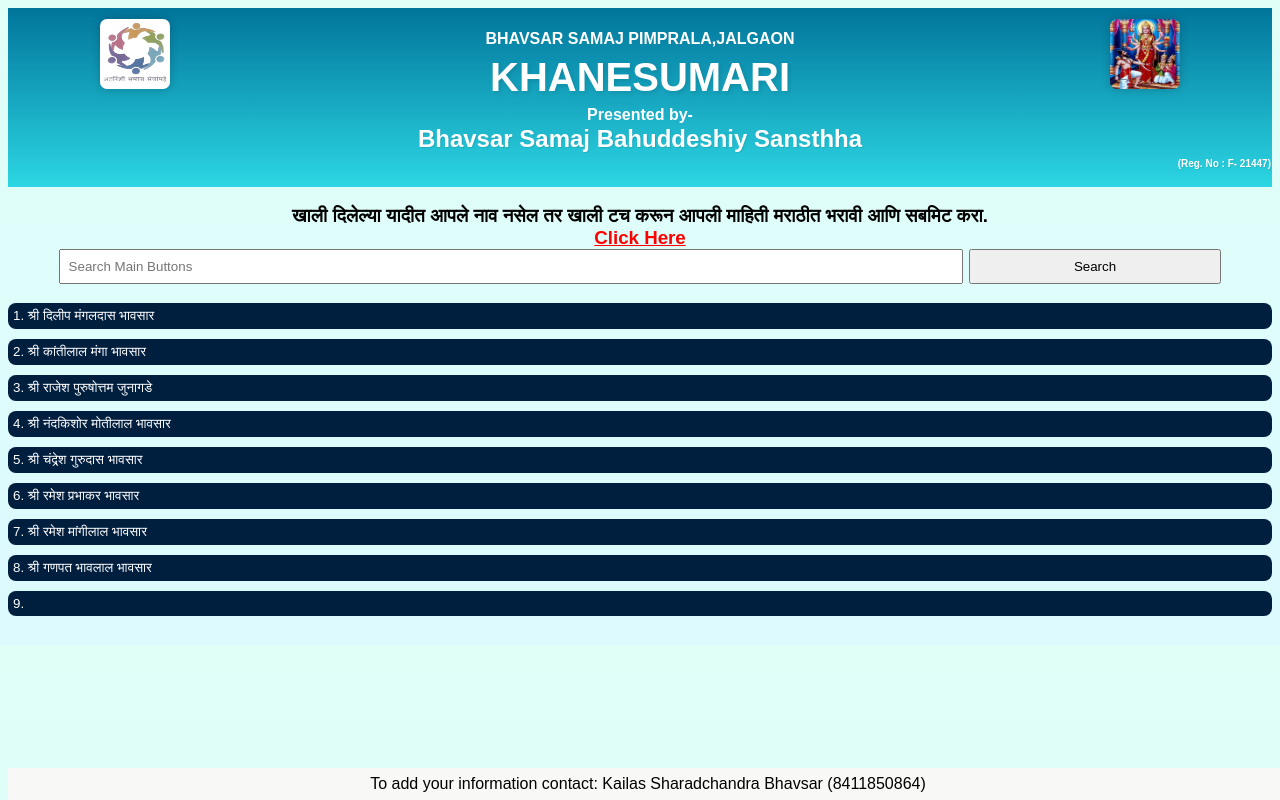
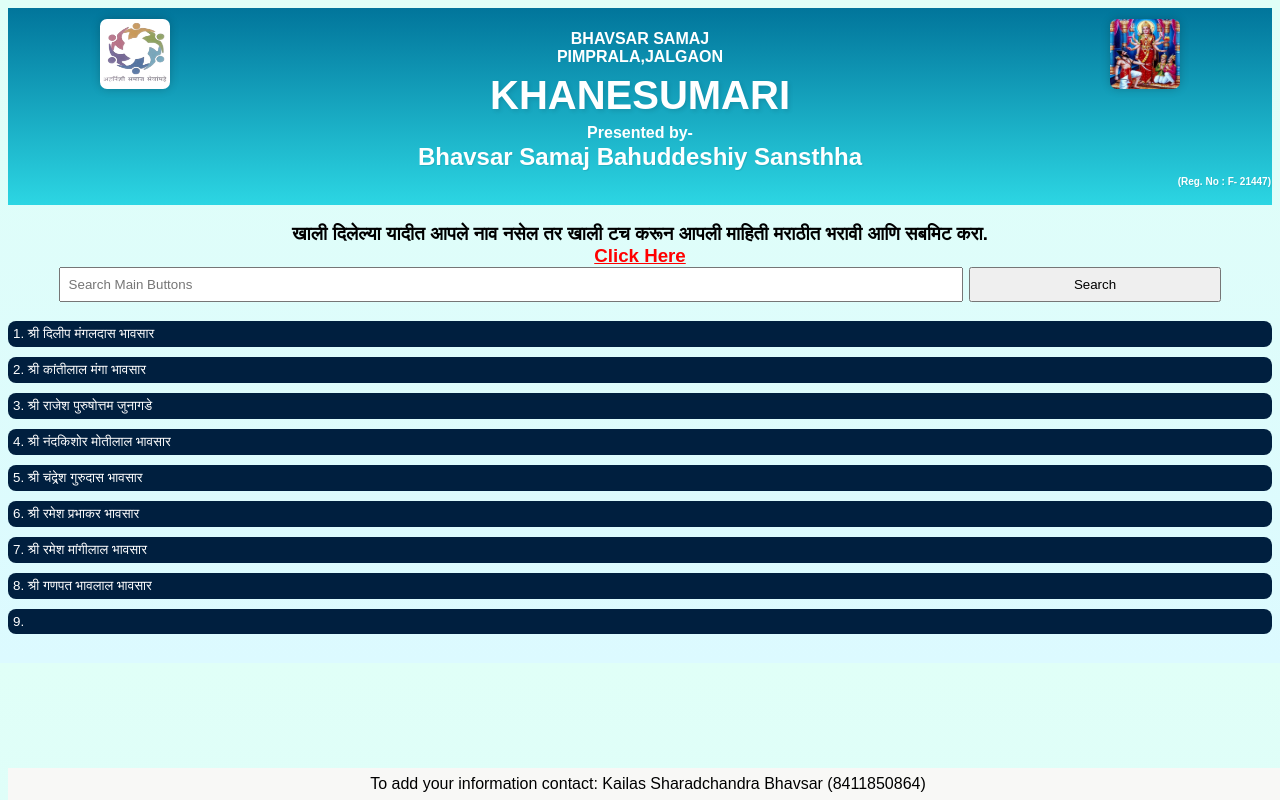
Before and after one commit to KailasBhavsar/BhavsarSamajJalgaon, a plain HTML site: page index.html in a window 1280 px wide. Drawn offline with Linux system fonts and the light colour scheme.

Commit message:
Update index.html

```diff
--- a/index.html
+++ b/index.html
@@ -235,7 +235,7 @@
         </div>
 
         <!-- Main Title -->
-        <h4>BHAVSAR SAMAJ PIMPRALA,JALGAON</h4>
+        <h4>BHAVSAR SAMAJ <br> PIMPRALA,JALGAON</h4>
         <h1>KHANESUMARI</h1>
         <h4>Presented by-</h4>
         <!-- Subheading -->
```
